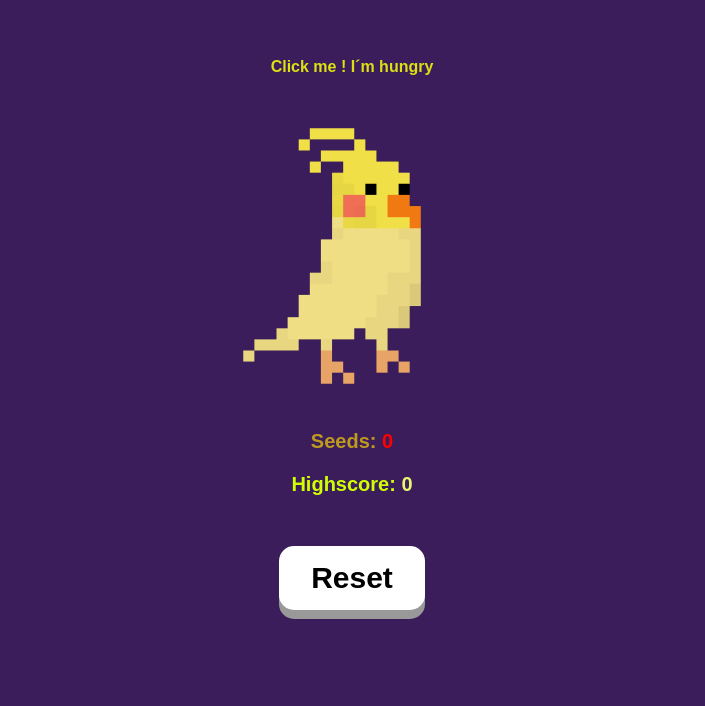
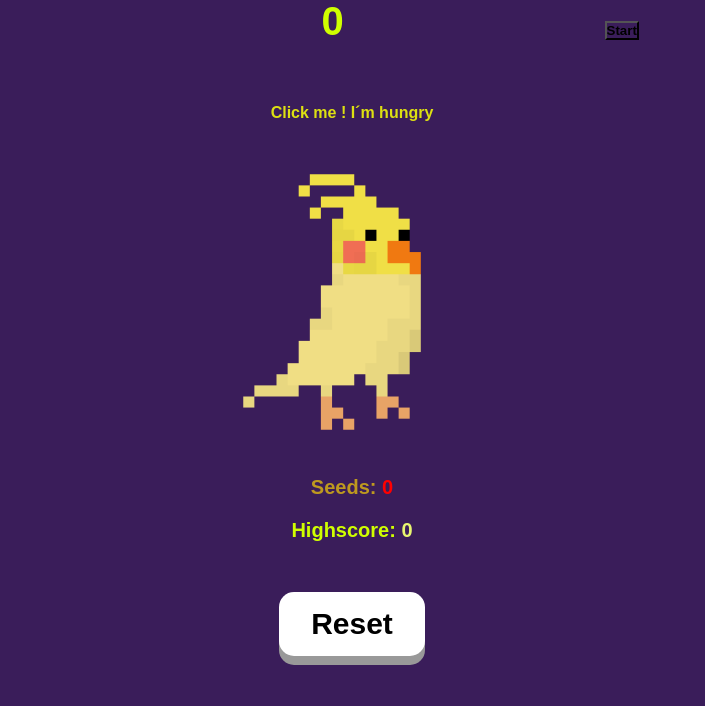
Before and after one commit to le4nnt0nn/CockatielClickerGame, a plain HTML site: page index.html in a window 1280 px wide. Shown: the part 218-924 px from the top of the page, without its empty margins (288-993 px from the left). Before the commit the page ends 878 px from the top, so only its background shows below. Drawn offline with Linux system fonts and the light colour scheme; a web font is replaced by a local one.

Commit message:
css main : style for crono and time

```diff
--- a/css/main.css
+++ b/css/main.css
@@ -27,6 +27,20 @@
     color: rgb(148, 148, 148);
     text-align: center;
 }
+.center #crono {
+    margin-top: 20px;
+    text-align: center;
+    justify-content: center;
+}
+.center #time {
+    text-align: center;
+    justify-content: center;
+    background-color: transparent;
+    border: none;
+    font-size: 40px;
+    color: #d0ff00;
+}
+
 .center #cockatiel {
     margin-top: 30px;
     margin-right: 40px;
```
